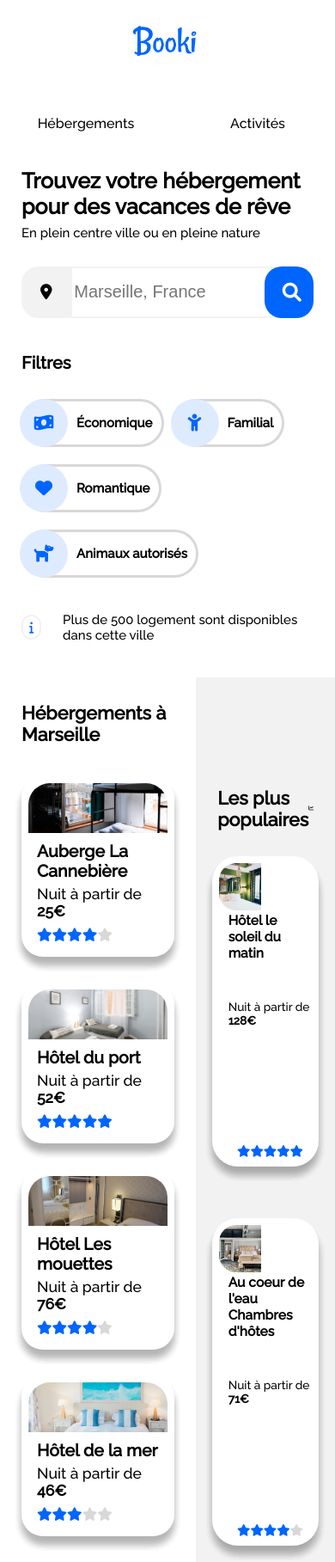
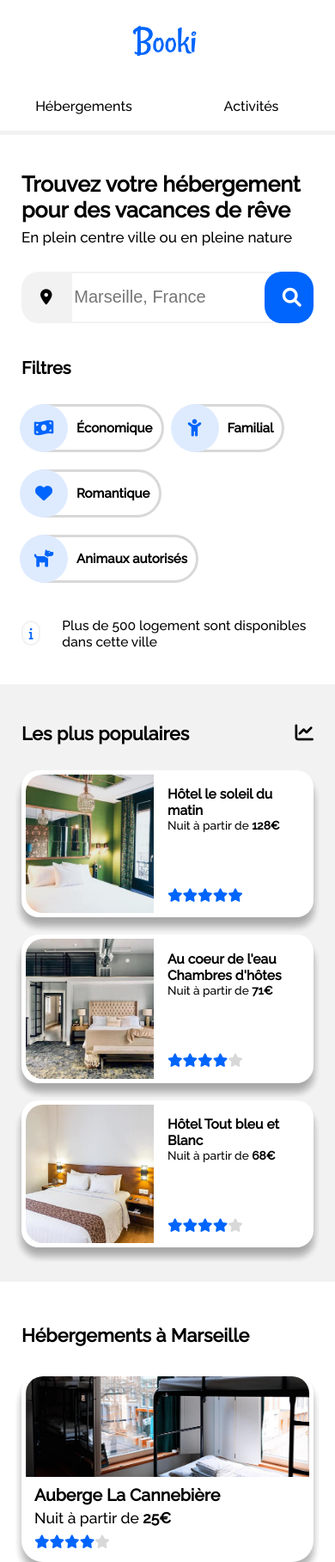
Before and after one commit to anthonyterrien/P2, a plain HTML site: page index/index.html in a window 390 px wide. Shown: the top 1817 px of the page at 86% size. Drawn offline with Linux system fonts and the light colour scheme.

Commit message:
modification: footer / header / balise sémantique

```diff
--- a/index/css/mobile.css
+++ b/index/css/mobile.css
@@ -1,3 +1,5 @@
+
+
 /*    <header>     */
 
 
@@ -7,76 +9,45 @@
     align-items: center;
 }
 
-#sticky {
-    position: static;
-    top: 0;
-    width: 100%
-}
-
 .Logo_Booki {
     width: 30%;
-    height: auto;
     padding: 5% 0 5% 9%;
 }
 
 .right_header {
-    display: flex;
     justify-content: space-between;
     width: 100%;
 }
 
-.right_link_lodging {
-    display: flex;
-    flex-direction: column-reverse;
-    width: 50%;
-}
-
-.right_link_activity {
-    display: flex;
-    flex-direction: column-reverse;
-    width: 50%;
-}
-
-.right_link_activity {
-    color: black;
-    font-size: 5vw;
-}
-
-.color_txt_lodging {
-    padding-bottom: 20px;
-    font-size: 5vw;
-    color: black;
-}
-
-.link_line_top {
+.line_top {
     width: 100%;
     height: 5px;
 }
 
-.link_line_Color_lodging {
-    background-color: rgba(234, 234, 234, 0.20);
+.color_lodging {
+    fill: #F2F2F2;
 }
 
-.link_line_Color_activity {
-    background-color: rgba(234, 234, 234, 0.20);
+.color_activity {
+    fill: #F2F2F2;
 }
 
-.link_txt_right {
-    display: flex;
-    justify-content: center;
-    margin-top: 10%;
-    /*font-size: 1.2em;*/
-    padding-bottom: 20px;
+.ul_organise {
+    width: 100%;
 }
 
+.li_organise {
+    display: flex;
+    flex-direction: column-reverse;
+    align-items: center;
+    width: 50%;
+}
 
-/*    </header>     */
+.right_link {
+    margin: 10% 0 10%;
+}
 
-
-/*    <main>     */
-
-
-.main_center {
+.header_center {
     padding: 25px;
 }
 
@@ -85,7 +56,7 @@
 }
 
 .subtitle {
-    font-size: 15px;
+    font-size: 17px;
 }
 
 .search_bar_container {
@@ -161,19 +132,14 @@ input {
     font-size: 20px;
 }
 
-.I_container {
-    display: flex;
-    align-items: center;
-    margin-top: 15px;
-    font-size: 15px;
-}
-
 .I_container p {
+    font-size: 4vw;
     margin: 15px 0 15px 15px;
 }
 
 .round_info {
     width: 25px;
+    height: 25px;
     border: #F2F2F2 2px solid;
     font-size: 14px;
 }
@@ -183,17 +149,16 @@ input {
 }
 
 
-/*    </main>     */
-
-
-/*    <div class="article">     */
-/*    <nav class="lodging_container bloc_colored">     */
+/*    </header>     */
+/*    <article id="lodging" class="lodging_container bloc_colored">     */
 
 
 .lodging_container {
     padding: 20px 25px;
     margin: 0 0 0 0;
     background-color: white;
+    display: flex;
+    align-items: flex-start;
 }
 
 .lodging_card {
@@ -202,8 +167,8 @@ input {
     height: auto;
     background-color: white;
     border-radius: 25px;
-    padding: 8px;
-    margin: 15px 0;
+    padding: 5px;
+    margin: 10px 0;
 }
 
 .star_lodging {
@@ -216,6 +181,8 @@ input {
 }
 
 .title_lodging_container h3 {
+    padding: 0;
+    margin: 30px 0 0 ;
     font-size: 5.5vw;
 }
 
@@ -228,79 +195,103 @@ input {
 }
 
 .show_more {
-    font-size: 4vw;
+    font-size: 5vw;
 }
 
 
-/*    </nav>     */
-/*    <nav class="most_popular_container bloc_colored">     */
+/*    </article>     */
+/*    <aside class="most_popular_container bloc_colored">     */
 
 
 .most_popular_container {
-    padding: 55px 25px 30px;
+    padding: 45px 25px 30px;
 }
 
 .title_popular_container {
-    margin: 0;
-    font-size: 5.5vw;
+    margin: 0 0 20px;
+    width: 100%;
 }
 
 .title_popular_container h3 {
     font-size: 5.5vw;
 }
 
-.picture_popular {
-    aspect-ratio: 8/9;
+.title_popular_container i {
+    font-size: 5.5vw;
+}
+
+.picture_lodging_phone {
+    border-radius: 20px 20px 0 0;
 }
 
 .popular_card {
+    margin: 10px 0;
+    border-radius: 20px;
     width: 97%;
     min-height: 120px;
+    padding: 5px;
 }
 
 .popular_name {
     font-size: 4vw;
+    margin-top: 5%;
 }
 
 .popular_night_price {
+    margin-top: 0;
     font-size: 3.5vw;
 }
 
 .star_popular {
-    font-size: 3.5vw;
+    font-size: 4vw;
+    margin-top: 40%;
+    margin-bottom: 5%;
+}
+.center {
+    align-items: start;
+    margin-left: 5%;
 }
 
 
-/*    </nav>     */
-/*    <div class="article">     */
+/*    </aside>     */
+/*    <section id="activity" class="activity_center">     */
 
 
 .activity_center {
     padding: 0 25px 30px;
+    display: flex;
+    align-items: start;
 }
 
-.title_activity h3 {
+.activity_center h3 {
     font-size: 5.5vw;
-    margin-left: 0;
+    margin: 5% 0;
 }
 
 .activity_name {
+    padding: 0;
+    margin: 20px 0 20px 20px;
     font-size: 5vw;
 }
 
 .activity_card {
     width: 100%;
-    margin: 15px 0;
+    margin: 15px 0;;
 }
 
 
-/*    </div>     */
+/*    </section>     */
 /*    <footer>    */
 
+
+footer {
+    font-size: 5vw;
+}
 
 .footer_center {
     flex-direction: column;
     padding: 24px 25px;
 }
 
+
 /*    </footer>    */
--- a/index/css/style.css
+++ b/index/css/style.css
@@ -1,9 +1,6 @@
 body {
     font-family: Raleway, serif;
     margin: 0;
-}
-
-html {
 }
 
 
@@ -13,13 +10,6 @@ html {
 .header {
     display: flex;
     justify-content: space-between;
-    background-color: #FFFFFFE5;
-}
-
-#sticky {
-    position: fixed;
-    top: 0;
-    width: 100%
 }
 
 .Logo_Booki {
@@ -33,6 +23,7 @@ html {
 }
 
 .ul_organise {
+    display: flex;
     padding: 0;
     margin: 0;
 }
@@ -49,11 +40,6 @@ html {
     padding: 0;
     list-style-type: none;
     margin: 0;
-}
-
-.line_top {
-    width: 200px;
-    height: 5px;
 }
 
 .color_lodging {
@@ -75,15 +61,13 @@ html {
     color: black;
 }
 
+.line_top {
+    width: 200px;
+    height: 5px;
+}
 
-/*    </header>     */
-
-
-/*    <main>     */
-
-
-.main_center {
-    padding: 130px 0 30px 2.9%;
+.header_center {
+    padding: 30px 0 30px 2.9%;
 }
 
 .title {
@@ -174,16 +158,6 @@ input {
     border: #DEEBFF 3px solid;
 }
 
-.card_active:active {
-    box-shadow: rgba(50, 50, 93, 0.25) 0 30px 60px -12px inset,
-    rgba(0, 0, 0, 0.3) 0 18px 36px -18px inset;
-}
-
-
-.filtered_logo {
-    padding-left: 10px;
-}
-
 .round {
     margin-left: -5px;
     height: 66px;
@@ -194,6 +168,10 @@ input {
     align-items: center;
     justify-content: center;
     font-size: 25px;
+}
+
+.filtered_text_in_card {
+    margin: 0 30px 0 30px;
 }
 
 .filtered_container i {
@@ -222,10 +200,6 @@ input {
     justify-content: center;
     border: #F2F2F2 2px solid;
     font-size: 15px;
-}
-
-.filtered_text_in_card {
-    margin: 0 30px 0 30px;
 }
 
 @media screen and (max-width: 1660px) {
@@ -298,17 +272,17 @@ input {
 }
 
 
-/*    </main>     */
-
-
-/*    <div class="article">     */
-/*    <nav class="lodging_container bloc_colored">     */
+/*    </header>     */
 
 
 section {
     display: flex;
     width: auto;
 }
+
+
+/*    <article id="lodging" class="lodging_container bloc_colored">     */
+
 
 .lodging_container {
     width: 80%;
@@ -408,8 +382,8 @@ a {
 }
 
 
-/*    </nav>     */
-/*    <nav class="most_popular_container bloc_colored">     */
+/*    </article>     */
+/*    <aside class="most_popular_container bloc_colored">     */
 
 
 .most_popular_container {
@@ -476,8 +450,8 @@ a {
 }
 
 
-/*    </nav>     */
-/*    <div class="article">     */
+/*    </aside>     */
+/*    <section id="activity" class="activity_center">     */
 
 
 .activity_center {
@@ -488,9 +462,9 @@ a {
     padding: 55px 30px 24px;
 }
 
-.title_activity h3 {
+.activity_center h3 {
     font-size: 1.5vw;
-    margin: 0 1%;
+    margin: 3% 1% 2%;
 }
 
 .storage_card_activity {
@@ -546,7 +520,7 @@ a {
 }
 
 
-/*    </div>     */
+/*    </section>     */
 /*    <footer>    */
 
 
@@ -556,20 +530,10 @@ footer {
     margin-top: 35px;
 }
 
-footer li {
-    cursor: pointer;
-    margin: 10px 0;
-}
-
 .footer_center {
     padding: 2% 2.9%;
     margin: 0 auto;
     display: flex;
-}
-.footer_title {
-    font-size: 1.2vw;
-    font-weight: bold;
-    margin-bottom: 4%;
 }
 
 .footer_item {
@@ -579,5 +543,10 @@ footer li {
     padding: 0;
 }
 
+footer li {
+    cursor: pointer;
+    margin: 10px 0;
+}
+
 
 /*    </footer>    */
--- a/index/css/tablette.css
+++ b/index/css/tablette.css
@@ -1,24 +1,6 @@
-body {
-    font-family: Raleway, serif;
-    margin: 0;
-    width: auto;
-}
 
 
 /*    <header>     */
-
-
-.Logo_Booki {
-    padding: 20px 10px 10px 50px;
-    width: 140px;
-    height: auto;
-}
-
-
-/*    </header>     */
-
-
-/*    <main>     */
 
 
 .search_logo {
@@ -26,32 +8,40 @@ body {
 }
 
 
-/*    </main>     */
-
-
-/*    <div class="article">     */
+/*    </header>     */
 /*    <nav class="lodging_container bloc_colored">     */
 
 
-.article {
+section {
     display: flex;
     flex-direction: column-reverse;
     flex-wrap: nowrap;
 }
 
+
+/*    <article id="lodging" class="lodging_container bloc_colored">     */
+
+
 .lodging_container {
     padding: 20px 50px;
     margin: 0 0 55px;
     background-color: white;
+    width: auto;
+    display: flex;
+    flex-direction: column;
+    align-items: center;
 }
 
-.title_lodging_container {
-    font-size: 35px;
-    padding-bottom: 55px;
+.bloc_colored {
+    justify-content: center;
+}
+
+.title_lodging_container h3 {
+    font-size: 3vw;
+    padding-bottom: 10%;
 }
 
 .lodging_card {
-    font-size: 20px;
     width: 80%;
     height: auto;
     background-color: white;
@@ -73,18 +63,18 @@ body {
 }
 
 .lodging_name {
-    font-size: 25px;
+    font-size: 3vw;
     margin: 10px 0 5px 10px;
 }
 
 .lodging_night_price {
-    font-size: 20px;
+    font-size: 2.5vw;
     margin: 5px 0 10px 10px;
 }
 
 .star_lodging {
     margin: 5px 0 10px 10px;
-    font-size: 26px;
+    font-size: 3vw;
 }
 
 .picture_lodging {
@@ -92,34 +82,37 @@ body {
 }
 
 .show_more {
+    font-size: 3vw;
     margin-left: 0;
 }
 
 
-/*    </nav>     */
-/*    <nav class="most_popular_container bloc_colored">     */
+/*    </article>     */
+/*    <aside class="most_popular_container bloc_colored">     */
 
 
-.bloc_colored {
-    justify-content: center;
-}
-
 .most_popular_container {
+    display: flex;
+    flex-direction: column;
+    align-items: center;
     margin: 0;
     border-radius: 0;
     padding: 0 50px 25px;
+    width: auto;
 }
 
 .title_popular_container {
-    font-size: 35px;
-    margin: 30px;
+    font-size: 3vw;
+    margin: 5% 0 4%;
+    width: 80%;
 }
 
-.storage_card_popular {
-    display: flex;
-    flex-direction: column;
-    justify-content: space-between;
-    align-items: center;
+.title_popular_container h3 {
+    font-size: 3vw;
+}
+
+.title_popular_container i {
+    font-size: 3vw;
 }
 
 .popular_card {
@@ -134,6 +127,13 @@ body {
     margin: 30px 0;
 }
 
+.storage_card_popular {
+    display: flex;
+    flex-direction: column;
+    justify-content: space-between;
+    align-items: center;
+}
+
 .center {
     margin-left: 10%;
     display: flex;
@@ -142,28 +142,44 @@ body {
 }
 
 .popular_name {
-    margin: 0;
-    font-size: 30px;
+    font-size: 3vw;
 }
 
 .popular_night_price {
     margin-top: 45px;
-    font-size: 20px;
-}
-
-.picture_popular {
-    aspect-ratio: 16/8;
+    font-size: 2.5vw;
 }
 
 .star_popular {
-    margin-top: 125px;
-    font-size: 26px;
+    margin-top: 40%;
+    font-size: 3vw;
 }
 
 
-/*    </nav>     */
-/*    <div class="article">     */
+/*    </aside>     */
+/*    <section id="activity" class="activity_center">     */
 
+
+.activity_center {
+    display: flex;
+    flex-direction: column;
+    align-items: center;
+    padding: 55px 50px 24px;
+}
+
+.activity_center h3 {
+    font-size: 3vw;
+}
+
+.storage_card_activity {
+    display: flex;
+    flex-direction: column;
+}
+
+.activity_container {
+    display: flex;
+    justify-content: center;
+}
 
 .picture_activity {
     display: none;
@@ -174,17 +190,6 @@ body {
     width: 100%;
     height: auto;
     border-radius: 25px 25px 0 0;
-}
-
-.activity_center {
-    display: flex;
-    flex-direction: column;
-    padding: 55px 50px 24px;
-}
-
-.activity_container {
-    display: flex;
-    justify-content: center;
 }
 
 .activity_container_superimpose {
@@ -204,18 +209,26 @@ body {
     margin-top: 25px;
 }
 
-.storage_card_activity {
-    display: flex;
-    flex-direction: column;
-}
-
 .activity_name {
-    font-size: 2vw;
+    font-size: 3vw;
 }
 
 .title_activity h3 {
-    margin-left: 0;
+    font-size: 3vw;
+    margin: 0 0 10%;
 }
 
 
-/*    </div>     */
+/*    </section>     */
+/*    <footer>    */
+
+
+footer {
+    font-size: 2vw;
+}
+.footer_center {
+    padding: 4% 5%;
+}
+
+
+/*    </footer>    */
--- a/index/index.html
+++ b/index/index.html
@@ -15,28 +15,28 @@
 </head>
 <body>
 <header>
-    <div class="header " id="sticky">
+    <div class="header">
         <img src="./image/logo/Booki.png"
              alt="logo Booki" class="Logo_Booki"/>
         <nav class="right_header">
-            <ul class="ul_organise" >
-                <li class="change_color_lodging li_organise" >
-                    <svg class="line_top color_lodging"  ><rect height="5" width="200" /></svg>
+            <ul class="ul_organise">
+                <li class="change_color_lodging li_organise">
+                    <svg class="line_top color_lodging">
+                        <rect class="line_top" height="5" width="200"/>
+                    </svg>
                     <a href="#lodging" class="right_link color_lodging">Hébergements</a>
                 </li>
-            </ul>
-            <ul class="ul_organise" >
-                <li class="change_color_activity li_organise" >
-                    <svg class="line_top color_activity" ><rect height="5" width="200" /></svg>
+                <li class="change_color_activity li_organise">
+                    <svg class="line_top color_activity">
+                        <rect class="line_top" height="5" width="200"/>
+                    </svg>
                     <a href="#activity" class="right_link color_activity">Activités</a>
                 </li>
             </ul>
         </nav>
     </div>
-</header>
-<main>
-    <div class="main_center">
-        <h1 class="title" >Trouvez votre hébergement pour des vacances de rêve</h1>
+    <div class="header_center">
+        <h1 class="title">Trouvez votre hébergement pour des vacances de rêve</h1>
         <p class="subtitle">En plein centre ville ou en pleine nature</p>
         <div class="search_bar_container">
             <div class="city_selection">
@@ -58,9 +58,9 @@
         </div>
         <div class="filtered_container">
             <div class="filtered_txt">
-                <p id="lodging"><strong>Filtres</strong></p>
+                <p><strong>Filtres</strong></p>
             </div>
-            <div class="card_filtered card_active">
+            <div class="card_filtered">
                 <div class="round">
                     <i class="fas fa-money-bill-wave"></i>
                 </div>
@@ -92,14 +92,15 @@
             <p>Plus de 500 logement sont disponibles dans cette ville</p>
         </div>
     </div>
-</main>
+</header>
+<main>
     <section>
-    <article class="lodging_container bloc_colored">
+        <article id="lodging" class="lodging_container bloc_colored">
             <div class="title_lodging_container">
                 <h3>Hébergements à Marseille</h3>
             </div>
             <div class="storage_card_lodging">
-            <div class="lodging_card box_shadow card_hover card_active">
+                <div class="lodging_card box_shadow card_hover">
                     <a href="#">
                         <img src="./image/hébergements/auberge_la_cannebière.jpg"
                              class="picture_lodging" alt="Auberge La Cannebière">
@@ -116,7 +117,7 @@
                         </div>
                     </a>
                 </div>
-            <div class="lodging_card box_shadow card_hover card_active">
+                <div class="lodging_card box_shadow card_hover">
                     <a href="#">
                         <img src="./image/hébergements/hôtel_du_port.jpg"
                              class="picture_lodging" alt="hôtel du port">
@@ -133,7 +134,7 @@
                         </div>
                     </a>
                 </div>
-            <div class="lodging_card box_shadow card_hover card_active">
+                <div class="lodging_card box_shadow card_hover">
                     <a href="#">
                         <img src="./image/hébergements/hôtel_les_mouettes.jpg"
                              class="picture_lodging" alt="hôtel les mouettes">
@@ -150,7 +151,7 @@
                         </div>
                     </a>
                 </div>
-            <div class="lodging_card box_shadow card_hover card_active">
+                <div class="lodging_card box_shadow card_hover">
                     <a href="#">
                         <img src="./image/hébergements/hôtel_de_la_mer.jpg"
                              class="picture_lodging" alt="hôtel de la mer">
@@ -167,7 +168,7 @@
                         </div>
                     </a>
                 </div>
-            <div class="lodging_card box_shadow card_hover card_active">
+                <div class="lodging_card box_shadow card_hover">
                     <a href="#">
                         <img src="./image/hébergements/auberge_le_panier.jpg"
                              class="picture_lodging" alt="auberge le panier">
@@ -184,7 +185,7 @@
                         </div>
                     </a>
                 </div>
-            <div class="lodging_card box_shadow card_hover card_active">
+                <div class="lodging_card box_shadow card_hover">
                     <a href="#">
                         <img src="./image/hébergements/hôtel_chez_amina.jpg"
                              class="picture_lodging" alt="hôtel chez amina">
@@ -202,7 +203,7 @@
                     </a>
                 </div>
             </div>
-        <p id="activity" class="show_more"><strong>Afficher plus</strong></p>
+            <p class="show_more"><strong>Afficher plus</strong></p>
         </article>
         <aside class="most_popular_container bloc_colored">
             <div class="title_popular_container">
@@ -210,7 +211,7 @@
                 <i class="fas fa-chart-line"></i>
             </div>
             <div class="storage_card_popular">
-            <a href="#" class="popular_card box_shadow card_hover card_active">
+                <a href="#" class="popular_card box_shadow card_hover">
                     <img src="./image/hébergements/hôtel_le_soleil_du_matin.jpg"
                          class="picture_popular" alt="hôtel le soleil du matin">
                     <div class="center">
@@ -225,7 +226,7 @@
                         </div>
                     </div>
                 </a>
-            <a href="#" class="popular_card box_shadow card_hover card_active">
+                <a href="#" class="popular_card box_shadow card_hover">
                     <img src="./image/hébergements/au_coeur_de_l'eau_chambres_d'hôtes.jpg"
                          class="picture_popular" alt="au coeur de l'eau chambres d'hôtes">
                     <div class="center">
@@ -240,7 +241,7 @@
                         </div>
                     </div>
                 </a>
-            <a href="#" class="popular_card box_shadow card_hover card_active">
+                <a href="#" class="popular_card box_shadow card_hover">
                     <img src="./image/hébergements/hôtel_tout_bleu_et_blanc.jpg"
                          class="picture_popular" alt="hôtel tout bleu et blanc">
                     <div class="center">
@@ -258,11 +259,8 @@
             </div>
         </aside>
     </section>
-<section>
-    <div class="activity_center">
-        <div class="title_activity">
+    <section id="activity" class="activity_center">
         <h3>Activités à Marseille</h3>
-        </div>
         <div class="storage_card_activity">
             <div class="activity_container">
                 <a href="#" class="height_card_large box_shadow card_hover activity_card">
@@ -315,27 +313,27 @@
                 </a>
             </div>
         </div>
-    </div>
     </section>
+</main>
 <footer>
-    <nav class="footer_center">
+    <div class="footer_center">
         <ul class="footer_item">
-            <li class="footer_title">A propos</li>
+            <li><h4>A propos</h4></li>
             <li>Fonctionnement du site</li>
             <li>Condition générales de vente</li>
             <li>Données et confidentialité</li>
         </ul>
         <ul class="footer_item">
-            <li class="footer_title">Nos hébergements</li>
+            <li><h4>Nos hébergements</h4></li>
             <li>Charte qualité</li>
             <li>Soumettre votre hôtel</li>
         </ul>
         <ul class="footer_item">
-            <li class="footer_title">Assistance</li>
+            <li><h4>Assistance</h4></li>
             <li>Centre d'aide</li>
             <li>Nons contacter</li>
         </ul>
-    </nav>
+    </div>
 </footer>
 </body>
 </html>
```
Lines whose indentation alone changed are shown as unchanged.
